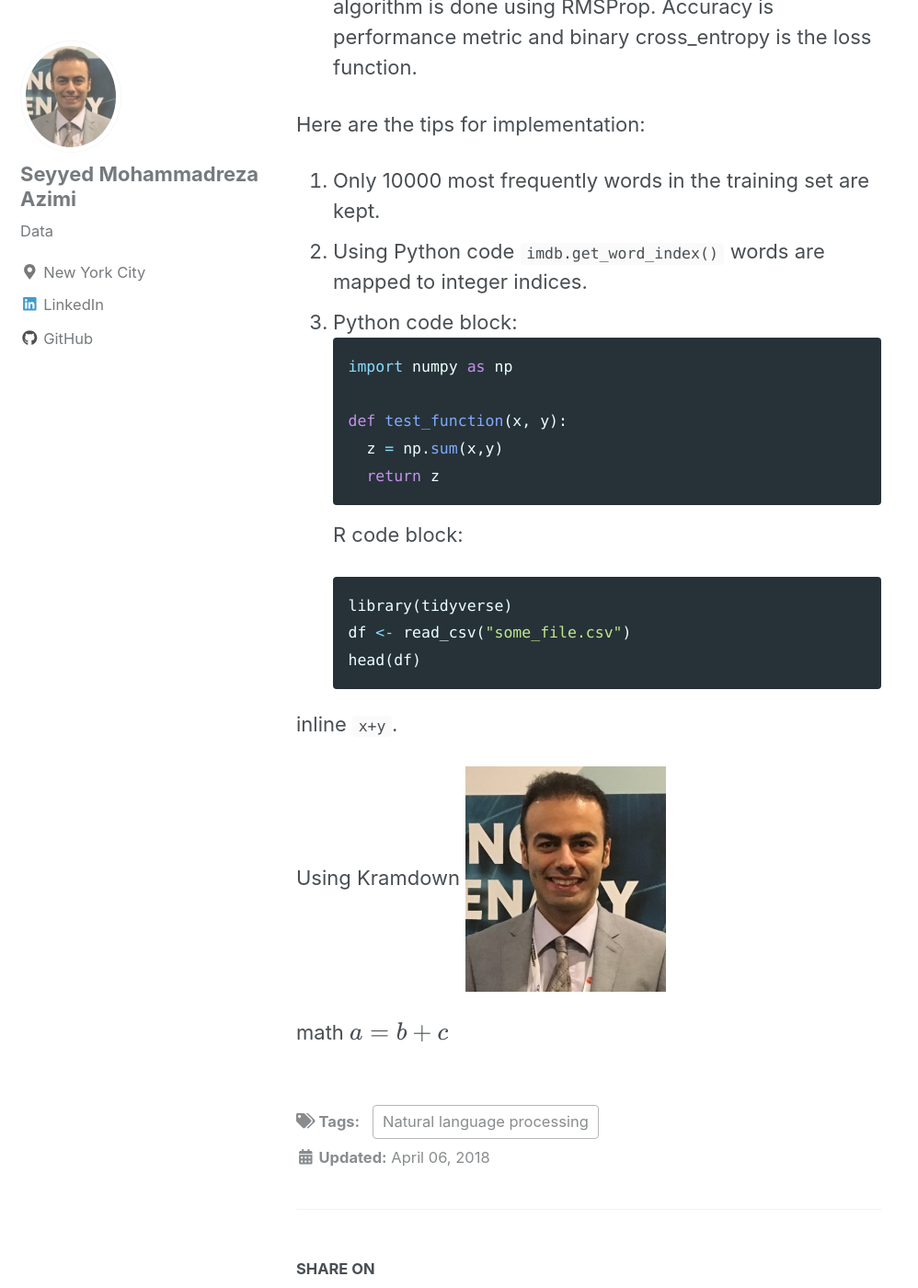
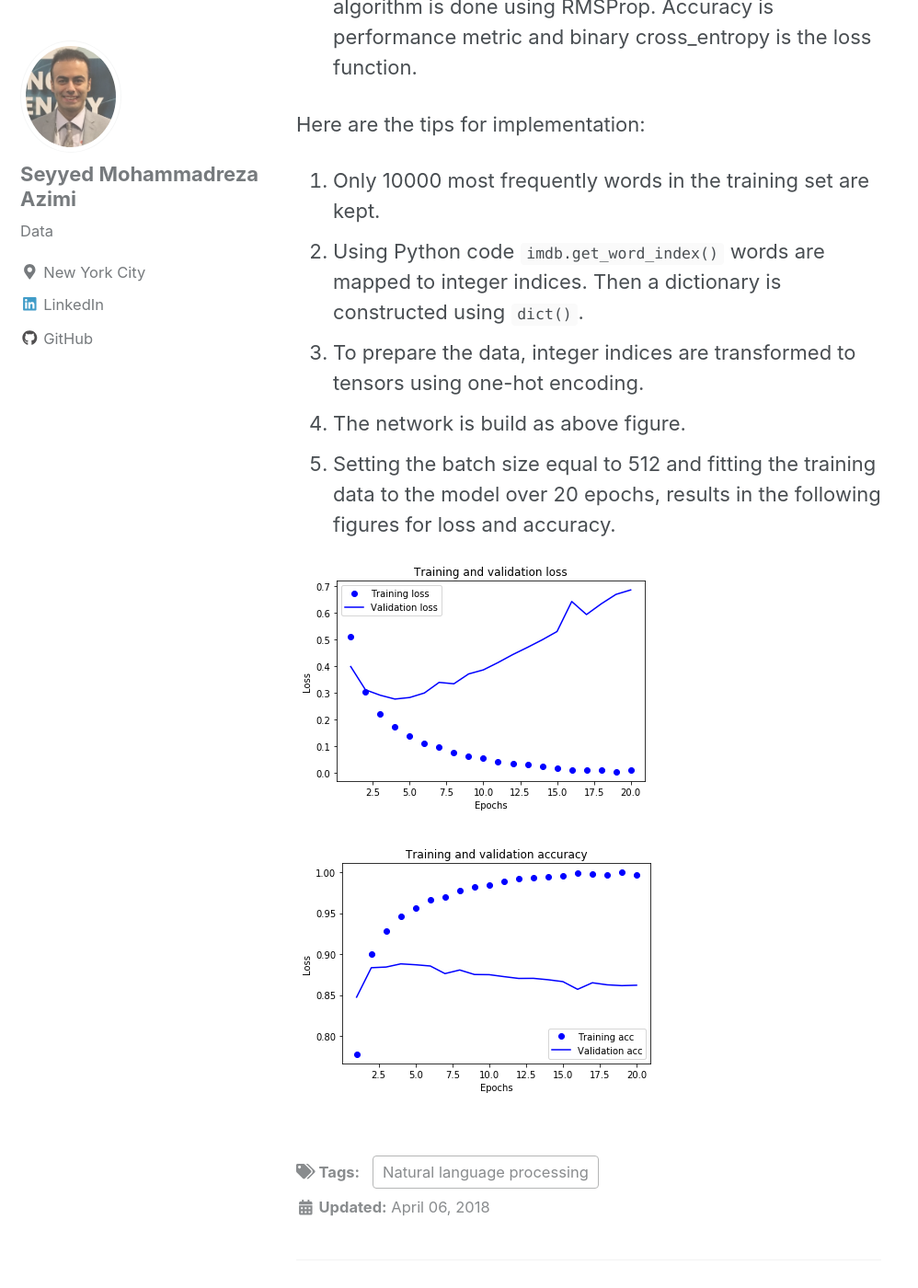
Before and after one commit to MohammadrezaAzimi/MohammadrezaAzimi.github.io, a Jekyll site: the page built from _posts/2018-04-06-IMDB.md, in a window 1280 px wide and 1400 px high, scrolled down 1319 px. Shown: the whole window at 92% size, without its empty margins (0-998 px from the left). Built offline with Jekyll 4.4.1, drawn with Linux system fonts in a browser that asks for light colours; nearby versions of some CDN libraries; formulas are drawn with MathJax 3.

Commit message:
new github

````diff
--- a/_posts/2018-04-06-IMDB.md
+++ b/_posts/2018-04-06-IMDB.md
@@ -21,28 +21,11 @@ In this project, there are 25000 highly polar movie reviews for training and dev
 Here are the tips for implementation:
 
 1. Only 10000 most frequently words in the training set are kept.
-2. Using Python code ``` imdb.get_word_index()``` words are mapped to integer indices.
-3.
-Python code block:
-```python
-    import numpy as np
+2. Using Python code ``` imdb.get_word_index()``` words are mapped to integer indices. Then a dictionary is constructed using ```dict()```.
+3. To prepare the data, integer indices are transformed to tensors using one-hot encoding.
+4. The network is build as above figure.
+5. Setting the batch size equal to 512 and fitting the training data to the model over 20 epochs, results in the following figures for loss and accuracy.
 
-    def test_function(x, y):
-      z = np.sum(x,y)
-      return z
-```
-R code block:
-```r
-library(tidyverse)
-df <- read_csv("some_file.csv")
-head(df)
-```
+<img src="{{ site.url }}{{ site.baseurl }}/images/IMDB/loss.png" alt="ooo">
 
-inline `x+y`.
-
-
-Using Kramdown
-![alt]({{ site.url }}{{ site.baseurl }}/images/IMDB/profile img.png)
-
-math
-$$a=b+c$$
+<img src="{{ site.url }}{{ site.baseurl }}/images/IMDB/acc.png" alt="ooo">
````
Also changed, not shown: images/IMDB/acc.png (added), images/IMDB/loss.png (added).
